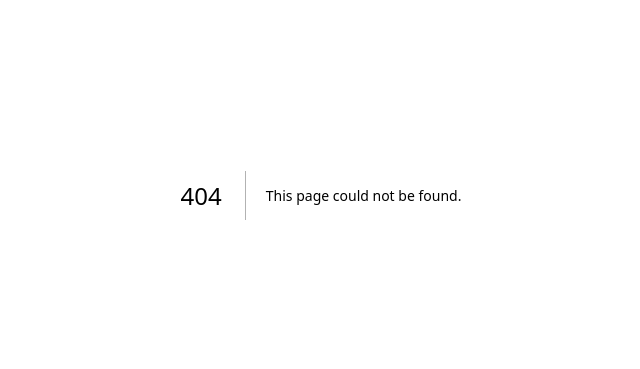
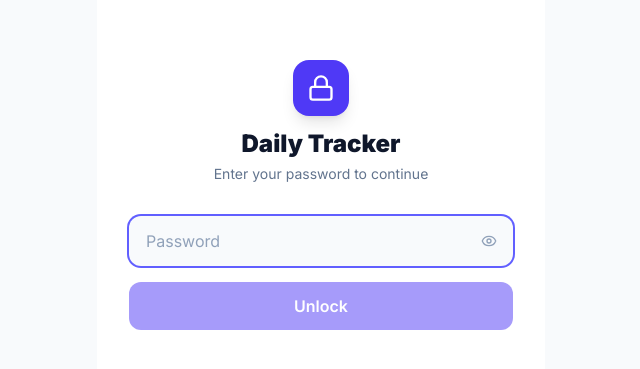
Before and after one commit to diego-caceres/activity-tracker-app, a Next.js app: page /login in a window 1280 px wide. Before the commit this address had no page. Shown: the part 205-574 px from the top of the page, without its empty margins (319-959 px from the left). Built offline with nearby package versions, Linux system fonts and the light colour scheme.

Commit message:
feat: implement authentication and logout functionality with token management

```diff
--- /dev/null
+++ b/app/api/auth/login/route.ts
@@ -0,0 +1,29 @@
+import { NextResponse } from 'next/server';
+import { createToken, AUTH_COOKIE, COOKIE_MAX_AGE } from '@/lib/auth';
+
+export async function POST(request: Request) {
+    const { password } = await request.json();
+
+    const sitePassword = process.env.SITE_PASSWORD;
+
+    if (!sitePassword) {
+        return NextResponse.json({ error: 'Auth not configured on the server.' }, { status: 500 });
+    }
+
+    if (password !== sitePassword) {
+        return NextResponse.json({ error: 'Incorrect password.' }, { status: 401 });
+    }
+
+    const token = await createToken(sitePassword);
+
+    const response = NextResponse.json({ success: true });
+    response.cookies.set(AUTH_COOKIE, token, {
+        httpOnly: true,
+        sameSite: 'lax',
+        maxAge: COOKIE_MAX_AGE,
+        path: '/',
+        secure: process.env.NODE_ENV === 'production',
+    });
+
+    return response;
+}
--- /dev/null
+++ b/app/api/auth/logout/route.ts
@@ -0,0 +1,13 @@
+import { NextResponse } from 'next/server';
+import { AUTH_COOKIE } from '@/lib/auth';
+
+export async function POST() {
+    const response = NextResponse.json({ success: true });
+    response.cookies.set(AUTH_COOKIE, '', {
+        httpOnly: true,
+        sameSite: 'lax',
+        maxAge: 0,
+        path: '/',
+    });
+    return response;
+}
--- /dev/null
+++ b/app/login/page.tsx
@@ -0,0 +1,104 @@
+'use client';
+
+import { useState, Suspense } from 'react';
+import { useRouter, useSearchParams } from 'next/navigation';
+import { Lock, Eye, EyeOff } from 'lucide-react';
+
+function LoginForm() {
+    const router = useRouter();
+    const searchParams = useSearchParams();
+    const from = searchParams.get('from') || '/';
+
+    const [password, setPassword] = useState('');
+    const [showPassword, setShowPassword] = useState(false);
+    const [error, setError] = useState('');
+    const [loading, setLoading] = useState(false);
+
+    const handleSubmit = async (e: React.FormEvent) => {
+        e.preventDefault();
+        if (!password) return;
+
+        setError('');
+        setLoading(true);
+
+        try {
+            const res = await fetch('/api/auth/login', {
+                method: 'POST',
+                headers: { 'Content-Type': 'application/json' },
+                body: JSON.stringify({ password }),
+            });
+
+            if (res.ok) {
+                router.replace(from);
+            } else {
+                const data = await res.json();
+                setError(data.error || 'Something went wrong.');
+                setPassword('');
+            }
+        } catch {
+            setError('Could not reach the server.');
+        } finally {
+            setLoading(false);
+        }
+    };
+
+    return (
+        <div className="flex flex-col items-center justify-center flex-1 px-8">
+            <div className="w-full space-y-8">
+                {/* Icon + title */}
+                <div className="flex flex-col items-center gap-3">
+                    <div className="w-14 h-14 rounded-2xl bg-indigo-600 flex items-center justify-center shadow-lg">
+                        <Lock className="w-7 h-7 text-white" />
+                    </div>
+                    <div className="text-center">
+                        <h1 className="text-2xl font-black text-slate-900 dark:text-slate-100">Daily Tracker</h1>
+                        <p className="text-sm text-slate-500 dark:text-slate-400 mt-1">Enter your password to continue</p>
+                    </div>
+                </div>
+
+                {/* Form */}
+                <form onSubmit={handleSubmit} className="space-y-4">
+                    <div className="relative">
+                        <input
+                            type={showPassword ? 'text' : 'password'}
+                            value={password}
+                            onChange={e => setPassword(e.target.value)}
+                            placeholder="Password"
+                            autoFocus
+                            autoComplete="current-password"
+                            className="w-full px-4 py-3 pr-12 rounded-xl border border-slate-200 dark:border-white/[0.07] bg-slate-50 dark:bg-[#1b1f2e] text-slate-900 dark:text-slate-100 placeholder-slate-400 dark:placeholder-slate-500 focus:outline-none focus:ring-2 focus:ring-indigo-500 focus:border-transparent transition-all"
+                        />
+                        <button
+                            type="button"
+                            onClick={() => setShowPassword(v => !v)}
+                            className="absolute right-3 top-1/2 -translate-y-1/2 p-1 text-slate-400 hover:text-slate-600 dark:hover:text-slate-300 transition-colors"
+                            tabIndex={-1}
+                        >
+                            {showPassword ? <EyeOff className="w-4 h-4" /> : <Eye className="w-4 h-4" />}
+                        </button>
+                    </div>
+
+                    {error && (
+                        <p className="text-sm text-rose-500 dark:text-rose-400 text-center">{error}</p>
+                    )}
+
+                    <button
+                        type="submit"
+                        disabled={loading || !password}
+                        className="w-full py-3 rounded-xl bg-indigo-600 hover:bg-indigo-500 disabled:opacity-50 disabled:cursor-not-allowed text-white font-semibold transition-colors"
+                    >
+                        {loading ? 'Verifying...' : 'Unlock'}
+                    </button>
+                </form>
+            </div>
+        </div>
+    );
+}
+
+export default function LoginPage() {
+    return (
+        <Suspense>
+            <LoginForm />
+        </Suspense>
+    );
+}
--- a/components/DateNavigation.tsx
+++ b/components/DateNavigation.tsx
@@ -1,7 +1,7 @@
 'use client';
 
 import { format, addDays, subDays, parseISO, isValid } from 'date-fns';
-import { ChevronLeft, ChevronRight } from 'lucide-react';
+import { ChevronLeft, ChevronRight, LogOut } from 'lucide-react';
 import ThemeToggle from './ThemeToggle';
 import { useRouter, useSearchParams } from 'next/navigation';
 import { cn } from '@/lib/utils';
@@ -33,6 +33,11 @@ export default function DateNavigation() {
         router.push(`/?date=${localTodayStr}`);
     };
 
+    const handleLogout = async () => {
+        await fetch('/api/auth/logout', { method: 'POST' });
+        router.push('/login');
+    };
+
     return (
         <div className="flex items-center justify-between flex-1">
             <div className="flex items-center gap-2">
@@ -62,6 +67,13 @@ export default function DateNavigation() {
                     <ChevronRight className="w-6 h-6" />
                 </button>
                 <ThemeToggle />
+                <button
+                    onClick={handleLogout}
+                    className="p-2 hover:bg-rose-500/10 rounded-full transition-colors text-slate-400 hover:text-rose-500 dark:text-slate-500 dark:hover:text-rose-400"
+                    title="Lock app"
+                >
+                    <LogOut className="w-5 h-5" />
+                </button>
             </div>
         </div>
     );
--- /dev/null
+++ b/lib/auth.ts
@@ -0,0 +1,32 @@
+export const AUTH_COOKIE = 'auth';
+export const COOKIE_MAX_AGE = 60 * 60 * 24 * 60; // 60 days
+
+async function hmac(message: string, secret: string): Promise<string> {
+    const enc = new TextEncoder();
+    const key = await crypto.subtle.importKey(
+        'raw',
+        enc.encode(secret),
+        { name: 'HMAC', hash: 'SHA-256' },
+        false,
+        ['sign']
+    );
+    const sig = await crypto.subtle.sign('HMAC', key, enc.encode(message));
+    return Array.from(new Uint8Array(sig))
+        .map(b => b.toString(16).padStart(2, '0'))
+        .join('');
+}
+
+export async function createToken(secret: string): Promise<string> {
+    return hmac('authenticated', secret);
+}
+
+export async function verifyToken(token: string, secret: string): Promise<boolean> {
+    const expected = await hmac('authenticated', secret);
+    // Constant-time comparison to prevent timing attacks
+    if (token.length !== expected.length) return false;
+    let diff = 0;
+    for (let i = 0; i < token.length; i++) {
+        diff |= token.charCodeAt(i) ^ expected.charCodeAt(i);
+    }
+    return diff === 0;
+}
--- /dev/null
+++ b/middleware.ts
@@ -0,0 +1,38 @@
+import { NextRequest, NextResponse } from 'next/server';
+import { verifyToken, AUTH_COOKIE } from './lib/auth';
+
+const PUBLIC_PATHS = ['/login', '/api/auth'];
+
+export async function middleware(request: NextRequest) {
+    const { pathname } = request.nextUrl;
+
+    // Allow public paths through
+    if (PUBLIC_PATHS.some(p => pathname.startsWith(p))) {
+        return NextResponse.next();
+    }
+
+    const secret = process.env.SITE_PASSWORD;
+
+    // If no password configured, allow through (local dev without auth)
+    if (!secret) {
+        return NextResponse.next();
+    }
+
+    const token = request.cookies.get(AUTH_COOKIE)?.value;
+
+    if (!token || !(await verifyToken(token, secret))) {
+        const loginUrl = new URL('/login', request.url);
+        if (pathname !== '/') {
+            loginUrl.searchParams.set('from', pathname);
+        }
+        return NextResponse.redirect(loginUrl);
+    }
+
+    return NextResponse.next();
+}
+
+export const config = {
+    matcher: [
+        '/((?!_next/static|_next/image|favicon\\.svg|favicon\\.ico|apple-touch-icon\\.png|manifest\\.json).*)',
+    ],
+};
```
